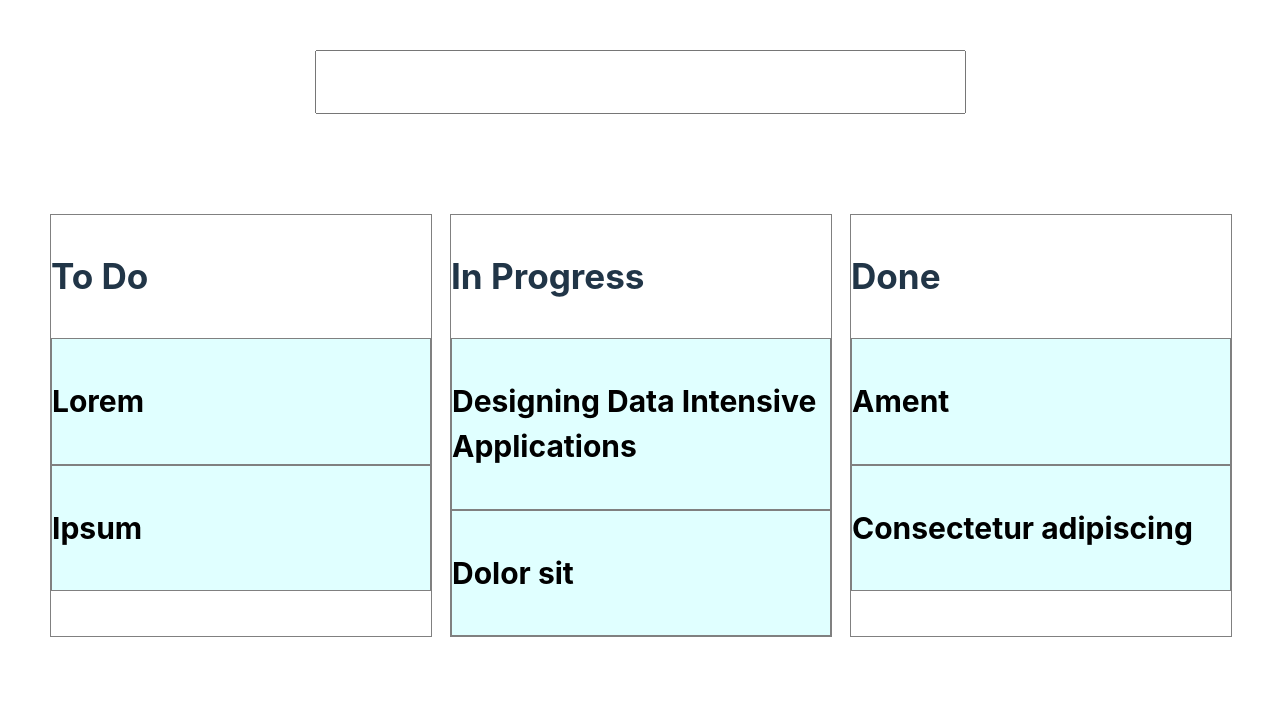
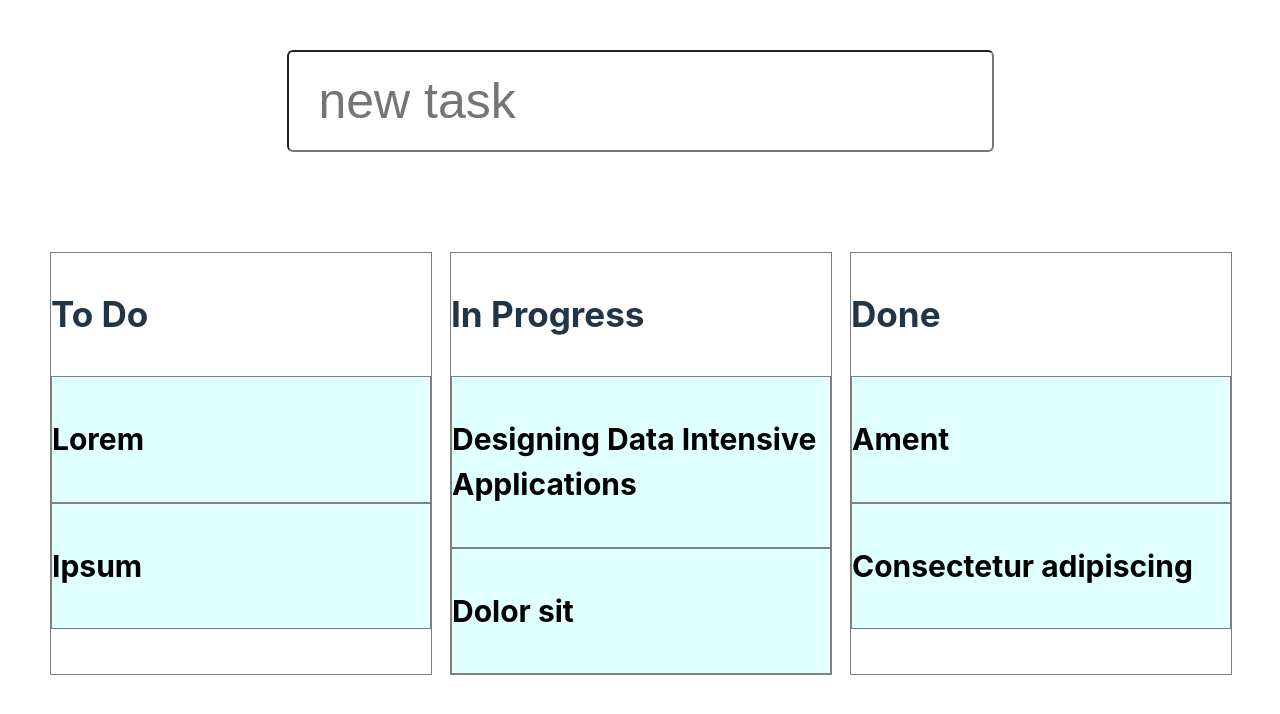
Before and after one commit to byniov1/todo-app, a React (Vite) app: page / in a window 1280 px wide. Shown: the top 714 px of the page. Built offline with nearby package versions, Linux system fonts and the light colour scheme.

Commit message:
feat: futher work on styles

```diff
--- a/src/App.css
+++ b/src/App.css
@@ -7,6 +7,8 @@
 
 .insert{
     font-size: 50px;
+    padding: 20px 30px;
+    border-radius: 6px;
 }
 
 .insertWrapper{
--- a/src/App.tsx
+++ b/src/App.tsx
@@ -43,15 +43,12 @@ function App() {
 
   const [stores, setStores] = useState(DATA);
 
-  const handleDragAndDrop = (results) => {
+  const handleDragAndDrop = (results: any) => {
     const { source, destination, type } = results;
 
     if (!destination) return;
 
-    if (
-      source.droppableId === destination.droppableId &&
-      source.index === destination.index
-    )
+    if ( source.droppableId === destination.droppableId && source.index === destination.index)
       return;
 
     if (type === "group") {
@@ -65,6 +62,7 @@ function App() {
 
       return setStores(reorderedStores);
     }
+
     const itemSourceIndex = source.index;
     const itemDestinationIndex = destination.index;
 
@@ -102,14 +100,14 @@ function App() {
     <div className="wrapper">
       <DragDropContext onDragEnd={handleDragAndDrop}>
           <div className="insertWrapper">
-            <input className="insert" type="text" />
+            <input className="insert" type="text" placeholder="new task"/>
           </div>
 
         <div className="GroupWrapper">
           {stores.map((store, index) => (
             <div className="group" key={index}>
               {/* <h3>{store.name}</h3> */}
-              <StoreList {...store} />
+              <StoreList name={store.name} items={store.items} id={store.id}  />
             </div>
           ))}
           </div>
@@ -121,7 +119,10 @@ function App() {
 
 interface Props {
   name: string,
-  items: string[],
+  items: {
+    id: string;
+    name: string;
+}[],
   id: string
 }
 
```
